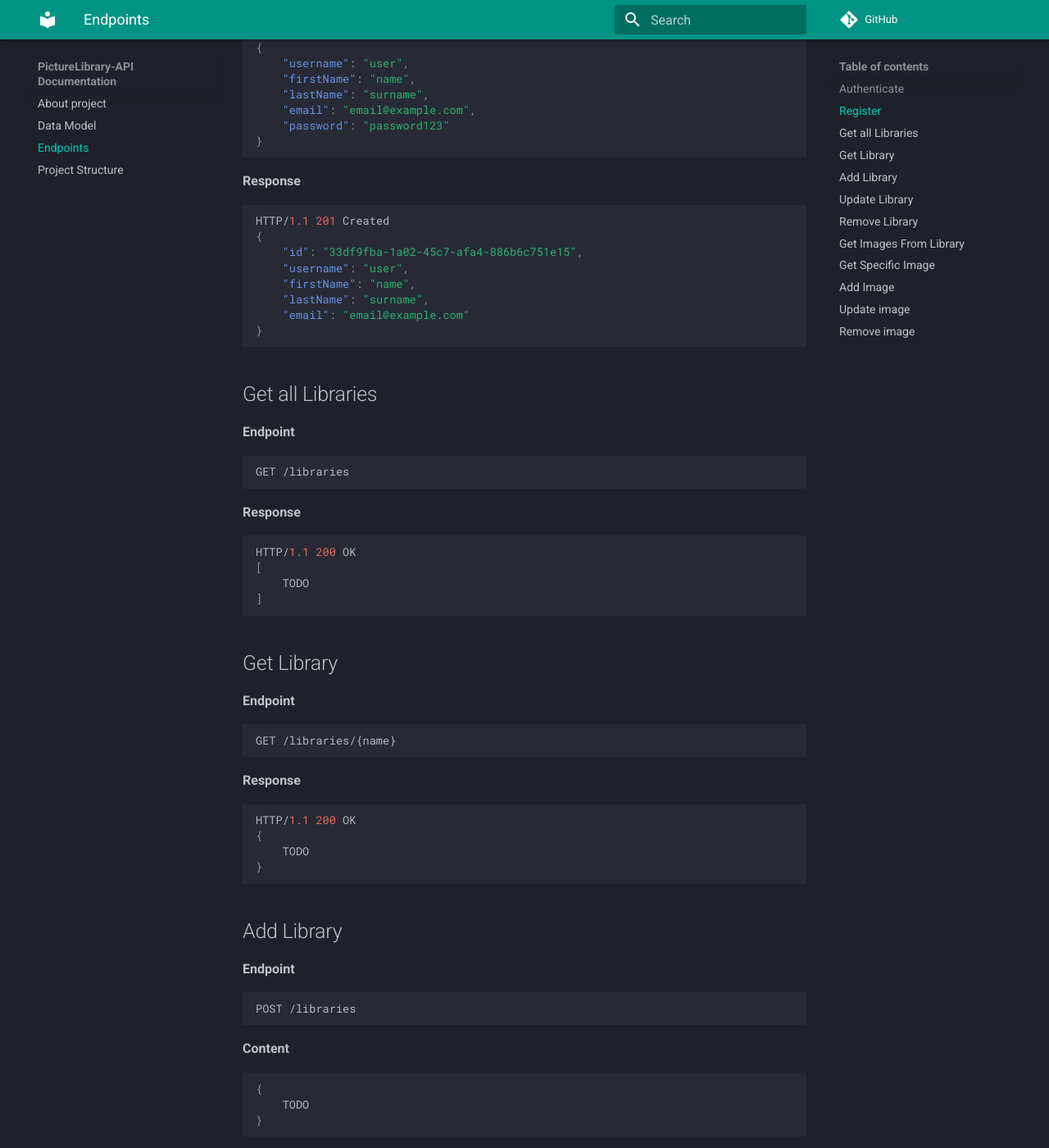
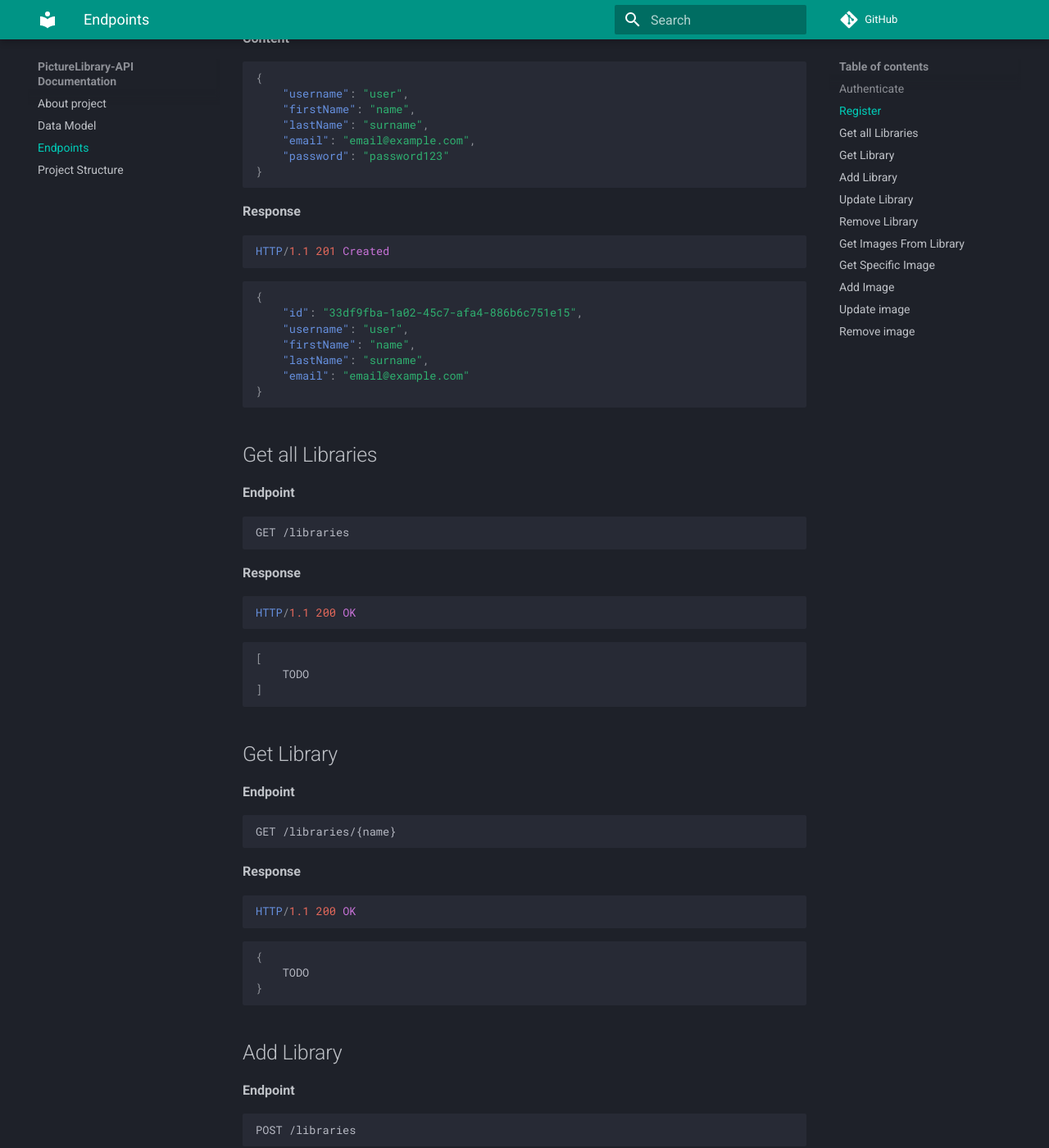
Before and after one commit to TomaszKumiega/PictureLibrary.API.Old, an MkDocs documentation site: the page built from docs/endpoints.md, in a window 1280 px wide and 1400 px high, scrolled down 947 px. Shown: the whole window at 82% size. Built offline with MkDocs 1.6.1 and Material for MkDocs 9.7.7, drawn with Linux system fonts in a browser that asks for light colours; comment, search, counter and statistics services are not loaded; some of the changed text lies outside the part shown.

Commit message:
Update endpoints.md

````diff
--- a/docs/endpoints.md
+++ b/docs/endpoints.md
@@ -19,8 +19,11 @@ POST /users/authenticate
 
 **Result**
 
+```http
+HTTP/1.1 200 OK
+```
+
 ```json
-HTTP/1.1 200 OK
 {
     "id": "33df9fba-1a02-45c7-afa4-886b6c751e15",
     "username": "user",
@@ -54,8 +57,11 @@ POST /users/register
 ```
 **Response**
 
+```http
+HTTP/1.1 201 Created
+```
+
 ```json
-HTTP/1.1 201 Created
 {
     "id": "33df9fba-1a02-45c7-afa4-886b6c751e15",
     "username": "user",
@@ -75,8 +81,11 @@ GET /libraries
 
 **Response**
 
+```http
+HTTP/1.1 200 OK
+```
+
 ```json
-HTTP/1.1 200 OK
 [
     TODO
 ]
@@ -92,8 +101,11 @@ GET /libraries/{name}
 
 **Response**
 
+```http
+HTTP/1.1 200 OK
+```
+
 ```json
-HTTP/1.1 200 OK
 {
     TODO
 }
@@ -117,8 +129,11 @@ POST /libraries
 
 **Response**
 
+```http
+HTTP/1.1 201 Created
+```
+
 ```json
-HTTP/1.1 201 Created
 {
     TODO
 }
@@ -156,8 +171,11 @@ DELETE /libraries/{name}
 
 **Response**
 
+```http
+HTTP/1.1 200 OK
+```
+
 ```json
-HTTP/1.1 200 OK
 {
     TODO
 }
@@ -173,8 +191,11 @@ GET /images/all/{libraryName}
 
 **Response**
 
+```http
+HTTP/1.1 200 OK
+```
+
 ```json
-HTTP/1.1 200 OK
 {
     TODO
 }
@@ -190,8 +211,11 @@ GET /images/{imageSource}
 
 **Response**
 
+```http
+HTTP/1.1 200 OK
+```
+
 ```json
-HTTP/1.1 200 OK
 {
     TODO
 }
@@ -215,8 +239,11 @@ POST /images/{libraryName}
 
 **Response**
 
+```http
+HTTP/1.1 201 Created
+```
+
 ```json
-HTTP/1.1 201 Created
 {
     TODO
 }
@@ -253,8 +280,12 @@ DELETE /images/{imageSource}
 ```
 
 **Response**
+
+```http
+HTTP/1.1 200 OK
+```
+
 ```json
-HTTP/1.1 200 OK
 {
     TODO
 }
````
